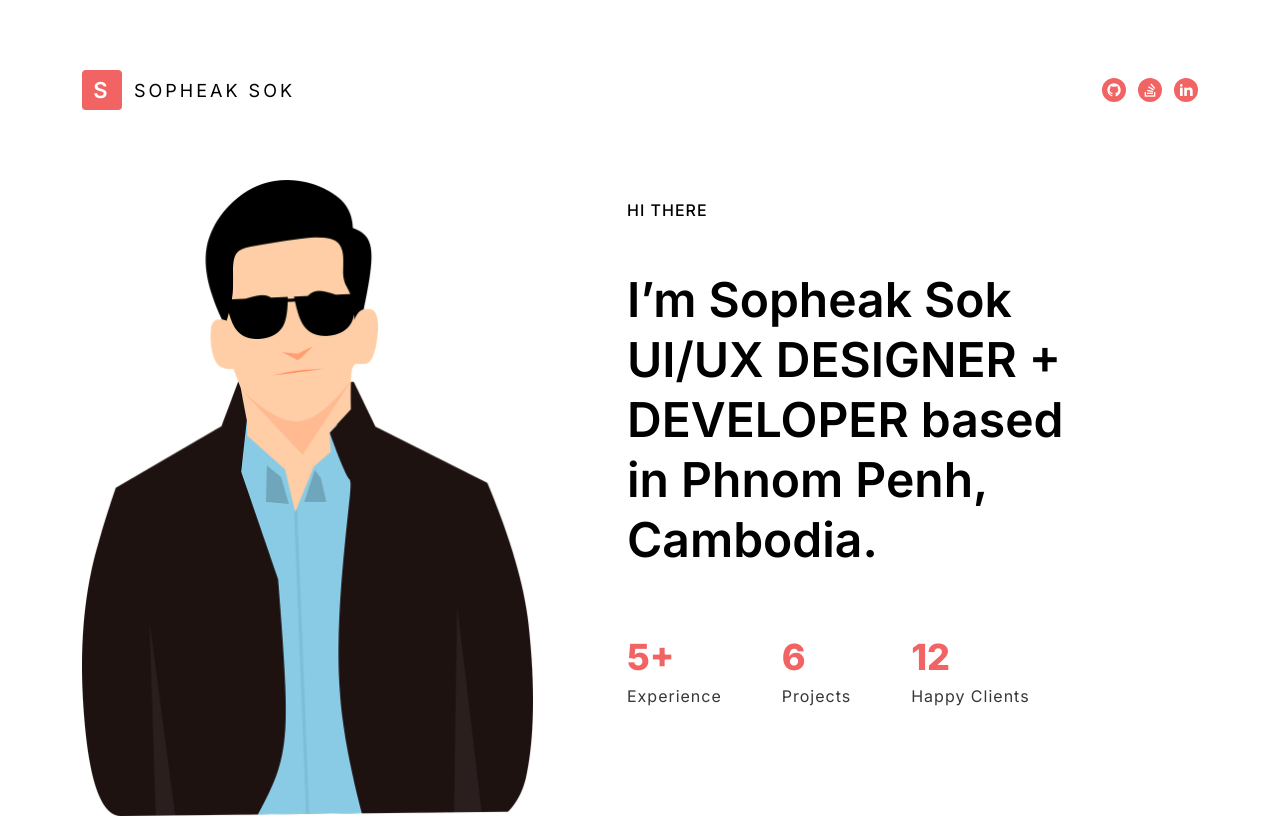
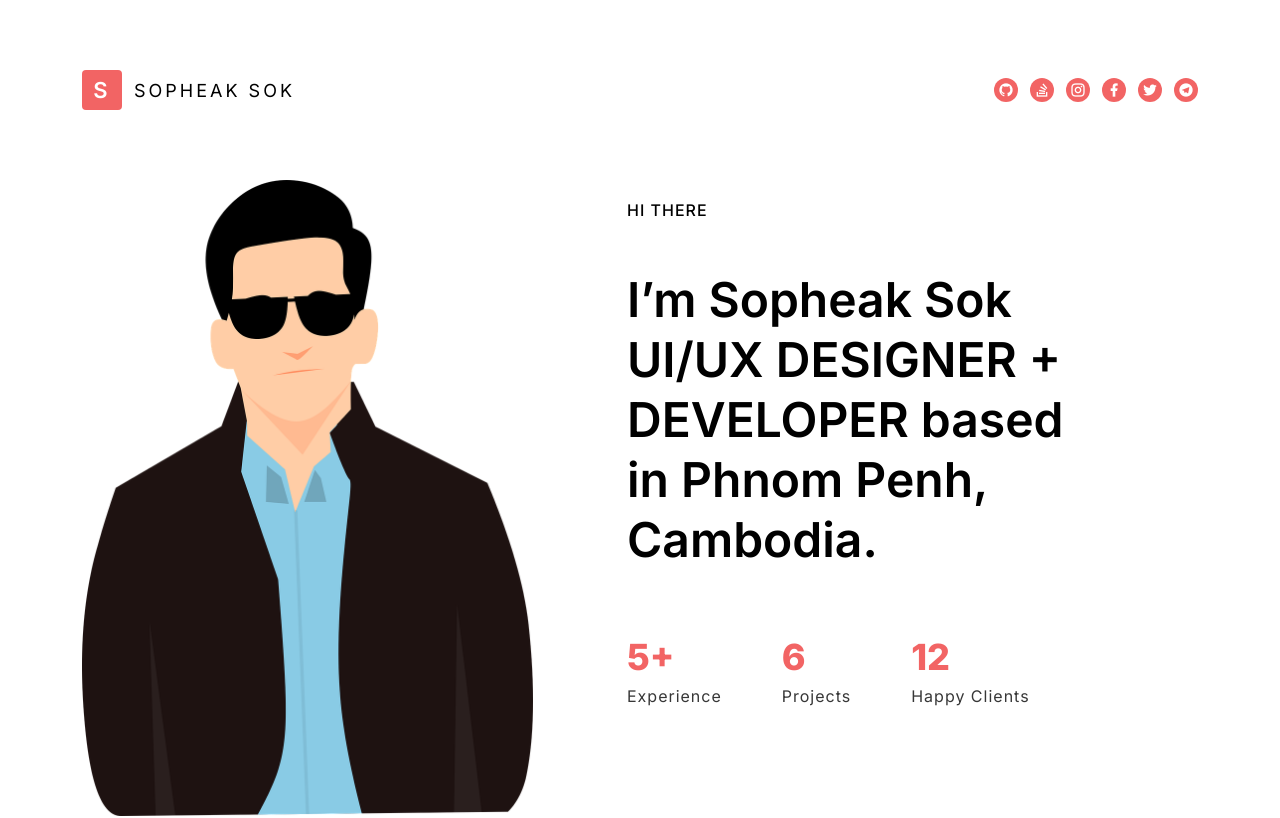
Before and after one commit to Sopheak0/lunox, a website: page public/index.html in a window 1280 px wide. Shown: the top 818 px of the page. Drawn offline with nearby package versions, Linux system fonts and the light colour scheme.

Commit message:
update more link

```diff
--- a/public/index.html
+++ b/public/index.html
@@ -34,7 +34,11 @@
               <ul class="ds-social">
                 <li><a href="https://github.com/Sopheak0" target="_blank"><i class="ri-github-fill"></i></a></li>
                 <li><a href="https://stackoverflow.com/users/8072787/anonymous-e" target="_blank"><i class="ri-stack-overflow-line"></i></a></li>
-                <li><a href="#" target="_blank"><i class="ri-linkedin-fill"></i></a></li>
+                <!-- <li><a href="#" target="_blank"><i class="ri-linkedin-fill"></i></a></li> -->
+                <li><a href="https://www.instagram.com/sopheak_sok7/" target="_blank"><i class="ri-instagram-line"></i></a></li>
+                <li><a href="https://www.facebook.com/sopheaksok007/" target="_blank"><i class="ri-facebook-fill"></i></a></li>
+                <li><a href="https://twitter.com/garranoober" target="_blank"><i class="ri-twitter-fill"></i></a></li>
+                <li><a href="https://t.me/sopheaksok7" target="_blank"><i class="ri-telegram-fill"></i></a></li>
               </ul>
               <!-- social -->
             </div>
```
